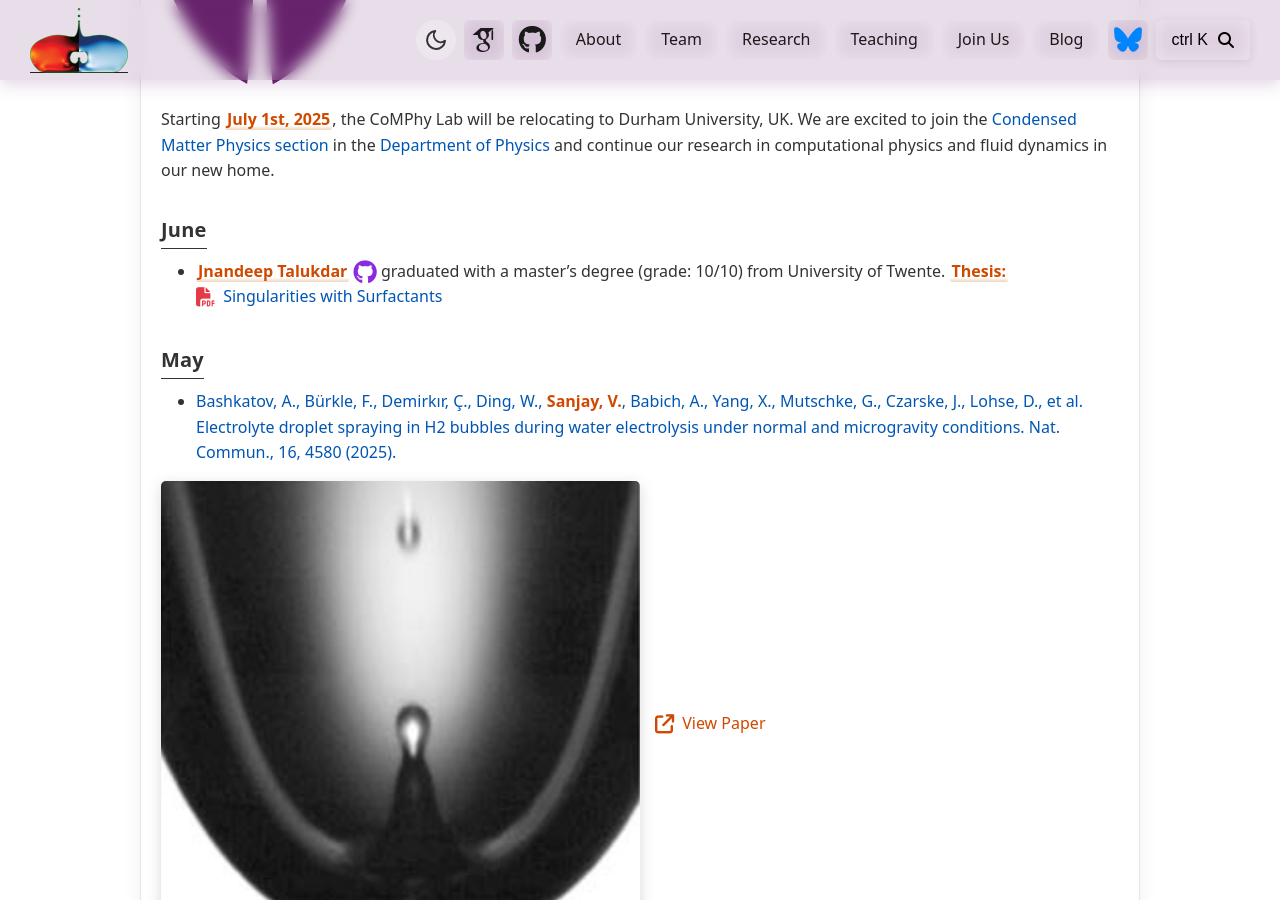
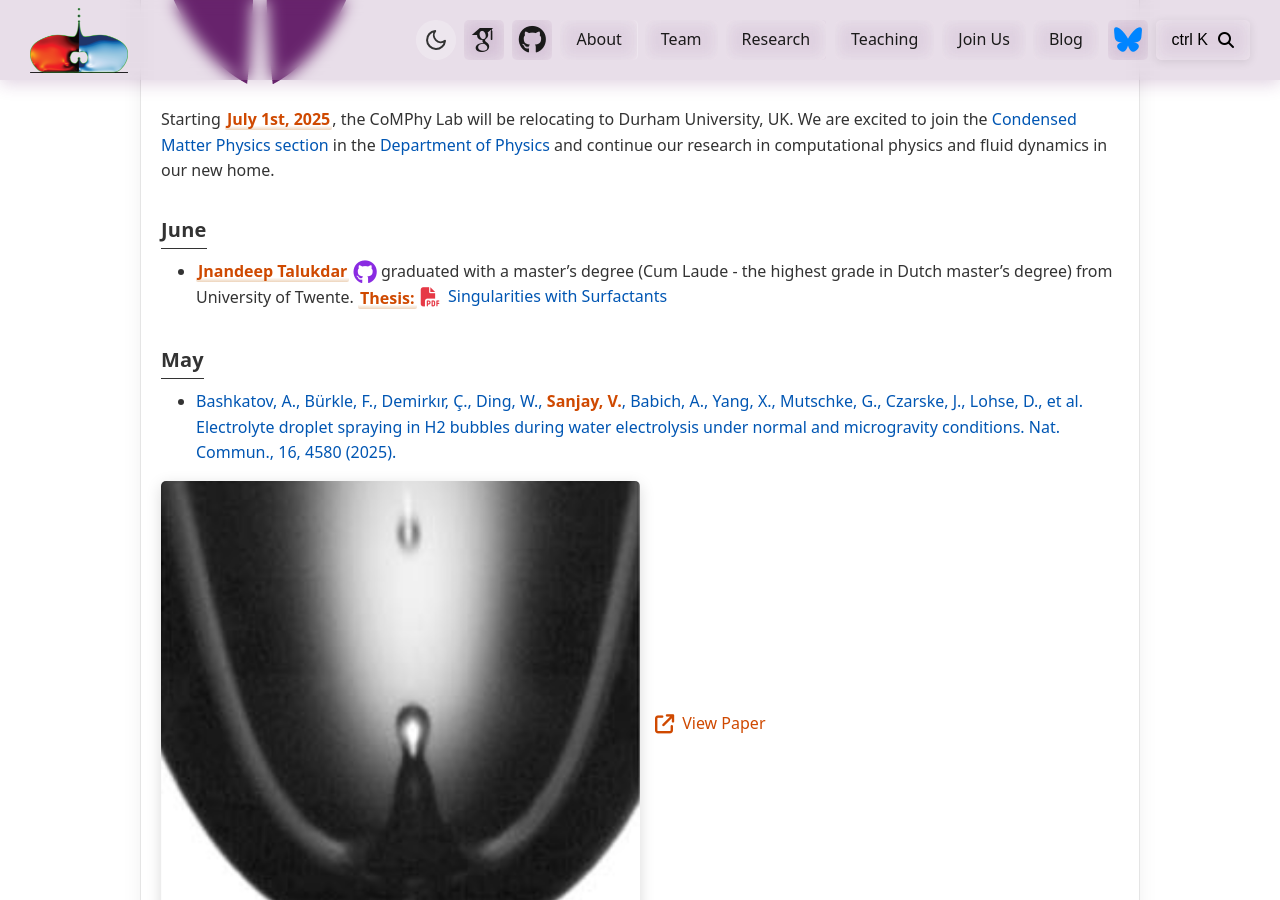
Before and after one commit to comphy-lab/comphy-lab.github.io, a Jekyll site: the page built from history.md, in a window 1280 px wide and 900 px high, scrolled down 451 px. Built offline with Jekyll 4.4.1, drawn with Linux system fonts in a browser that asks for light colours; some web fonts are replaced; comment, search, counter and statistics services are not loaded.

Commit message:
Update graduation details for Jnandeep Talukdar in history.md to specify Cum Laude distinction from University of Twente.

```diff
--- a/history.md
+++ b/history.md
@@ -24,7 +24,7 @@ Starting <strong>July 1st, 2025</strong>, the CoMPhy Lab will be relocating to D
 
 ### June
 
-- <strong>Jnandeep Talukdar</strong> <a href="https://github.com/spilltheT"><i class="fa-brands fa-github" style="font-size: 1.5em; color: #8a2be2;"></i></a> graduated with a master's degree (grade: 10/10) from University of Twente. <strong>Thesis:</strong> <a href="https://bit.ly/thesisJnan" class="pdf-link" style="display: inline-flex; align-items: center;"><i class="fa-solid fa-file-pdf" style="margin-right: 8px; font-size: 1.2em; color: #e63946;"></i>Singularities with Surfactants</a>
+- <strong>Jnandeep Talukdar</strong> <a href="https://github.com/spilltheT"><i class="fa-brands fa-github" style="font-size: 1.5em; color: #8a2be2;"></i></a> graduated with a master's degree (Cum Laude - the highest grade in Dutch master's degree) from University of Twente. <strong>Thesis:</strong> <a href="https://bit.ly/thesisJnan" class="pdf-link" style="display: inline-flex; align-items: center;"><i class="fa-solid fa-file-pdf" style="margin-right: 8px; font-size: 1.2em; color: #e63946;"></i>Singularities with Surfactants</a>
 
 ### May
 
```
